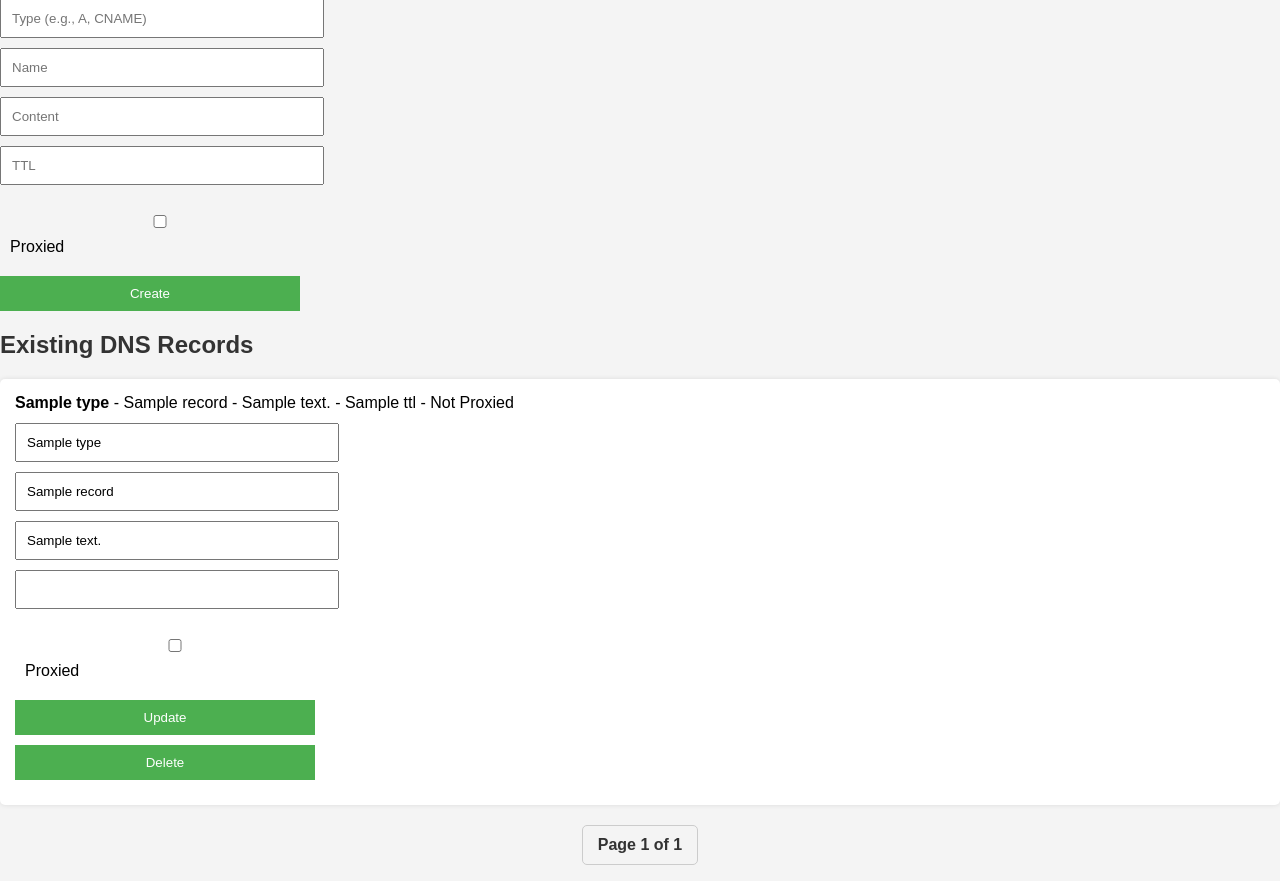
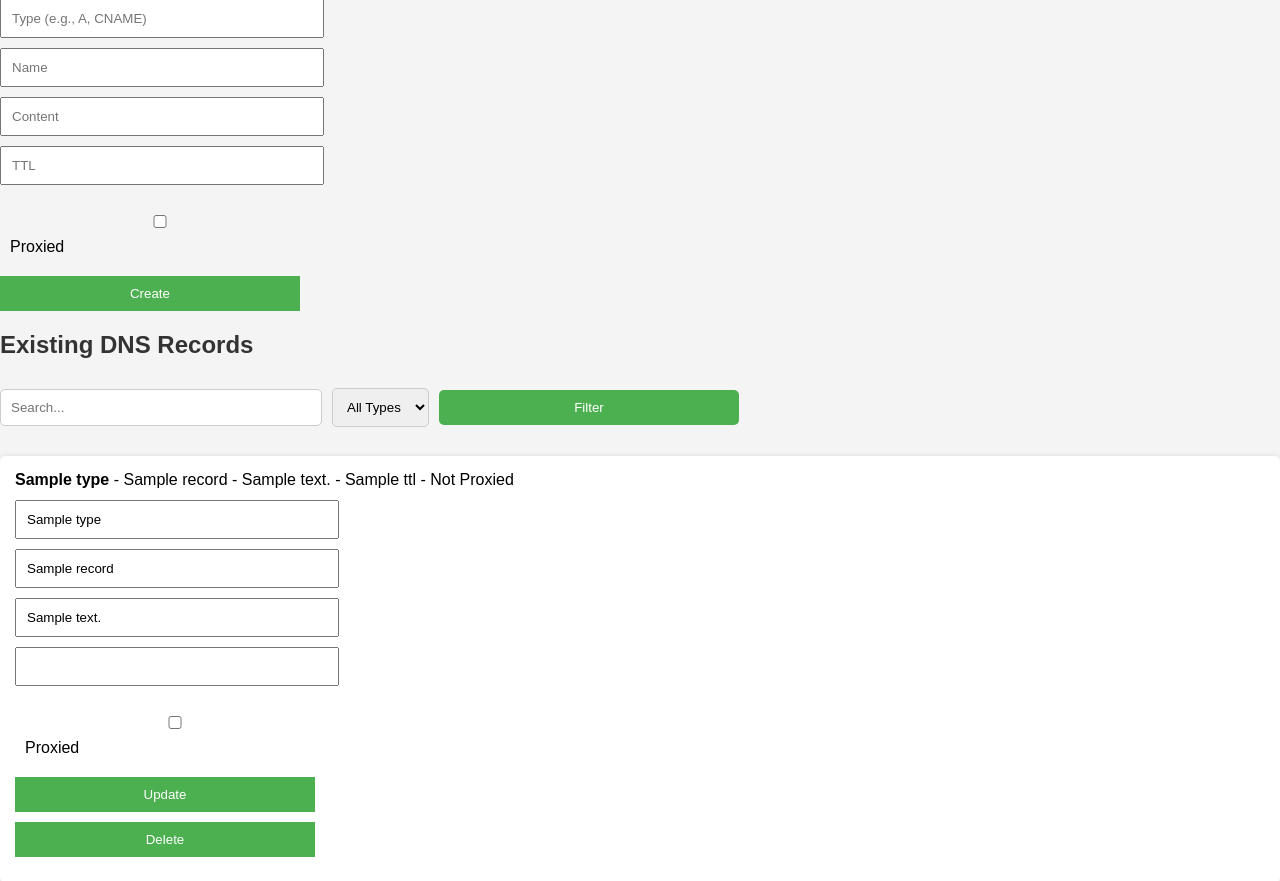
Before and after one commit to davidhfrankelcodes/flask-cloudflare-dns-crud-app, a Flask app: template templates/dns_records.html in a window 1280 px wide. Shown: the part 187-1068 px from the top of the page. Run offline with Flask 3, Linux system fonts and the light colour scheme; the template is opened without the code that fills it: most values are stand-ins (such as "Sample title", 1, 10 or a date in 2020).

Commit message:
pagination and search

```diff
--- a/app.py
+++ b/app.py
@@ -48,6 +48,8 @@ def dns_records():
     zone_id = get_zone_id(domain)
     page = request.args.get('page', 1, type=int)
     per_page = request.args.get('per_page', 10, type=int)
+    search = request.args.get('search', '', type=str)
+    record_type = request.args.get('record_type', '', type=str)
 
     if request.method == 'POST':
         action = request.form.get('action')
@@ -59,14 +61,17 @@ def dns_records():
         elif action == 'delete':
             delete_dns_record(zone_id, record_id)
 
-    records, total_records = list_dns_records(zone_id, page, per_page)
+    all_records, total_records = list_dns_records(zone_id, search, record_type)
     total_pages = (total_records + per_page - 1) // per_page  # Calculate total pages
+    paginated_records = all_records[(page - 1) * per_page: page * per_page]
 
     return render_template('dns_records.html',
-                           records=records,
+                           records=paginated_records,
                            page=page,
                            per_page=per_page,
-                           total_pages=total_pages)
+                           total_pages=total_pages,
+                           search=search,
+                           record_type=record_type)
 
 def get_zone_id(domain):
     url = f'{ZONES_ENDPOINT}?name={domain}'
@@ -76,12 +81,19 @@ def get_zone_id(domain):
         return data['result'][0]['id']
     return None
 
-def list_dns_records(zone_id, page, per_page):
-    url = f'{ZONES_ENDPOINT}/{zone_id}/dns_records?page={page}&per_page={per_page}'
+def list_dns_records(zone_id, search, record_type):
+    url = f'{ZONES_ENDPOINT}/{zone_id}/dns_records?per_page=1000'  # Retrieve up to 1000 records
     response = requests.get(url, headers=headers)
     data = response.json()
-    total_records = data['result_info']['total_count'] if data['success'] else 0
-    return data['result'], total_records if data['success'] else []
+    if not data['success']:
+        return [], 0
+    records = data['result']
+    if record_type:
+        records = [r for r in records if r['type'] == record_type]
+    if search:
+        records = [r for r in records if search.lower() in r['name'].lower() or search.lower() in r['content'].lower()]
+    total_records = len(records)
+    return records, total_records
 
 def create_dns_record(zone_id, form):
     url = f'{ZONES_ENDPOINT}/{zone_id}/dns_records'
--- a/static/styles.css
+++ b/static/styles.css
@@ -85,3 +85,39 @@ li form {
     border: 1px solid #ccc;
     font-weight: bold;
 }
+
+.search-filter {
+    margin-bottom: 20px;
+}
+
+.search-filter form {
+    display: flex;
+    align-items: center;
+    gap: 10px;
+}
+
+.search-filter input[type="text"] {
+    flex: 1;
+    padding: 10px;
+    border: 1px solid #ccc;
+    border-radius: 5px;
+}
+
+.search-filter select {
+    padding: 10px;
+    border: 1px solid #ccc;
+    border-radius: 5px;
+}
+
+.search-filter button {
+    padding: 10px 20px;
+    background-color: #4CAF50;
+    color: white;
+    border: none;
+    border-radius: 5px;
+    cursor: pointer;
+}
+
+.search-filter button:hover {
+    background-color: #45a049;
+}
--- a/templates/dns_records.html
+++ b/templates/dns_records.html
@@ -27,6 +27,19 @@
         </form>
 
         <h2>Existing DNS Records</h2>
+        <div class="search-filter">
+            <form method="GET" action="{{ url_for('dns_records') }}">
+                <input type="text" name="search" placeholder="Search..." value="{{ search }}">
+                <select name="record_type">
+                    <option value="">All Types</option>
+                    <option value="A" {% if record_type == 'A' %}selected{% endif %}>A</option>
+                    <option value="CNAME" {% if record_type == 'CNAME' %}selected{% endif %}>CNAME</option>
+                    <option value="TXT" {% if record_type == 'TXT' %}selected{% endif %}>TXT</option>
+                    <!-- Add more types as needed -->
+                </select>
+                <button type="submit">Filter</button>
+            </form>
+        </div>
         <ul>
         {% for record in records %}
             <li>
@@ -54,11 +67,11 @@
 
         <div class="pagination">
             {% if page > 1 %}
-                <a href="{{ url_for('dns_records', page=page-1, per_page=per_page) }}">&laquo; Previous</a>
+                <a href="{{ url_for('dns_records', page=page-1, per_page=per_page, search=search, record_type=record_type) }}">&laquo; Previous</a>
             {% endif %}
             <span>Page {{ page }} of {{ total_pages }}</span>
             {% if page < total_pages %}
-                <a href="{{ url_for('dns_records', page=page+1, per_page=per_page) }}">Next &raquo;</a>
+                <a href="{{ url_for('dns_records', page=page+1, per_page=per_page, search=search, record_type=record_type) }}">Next &raquo;</a>
             {% endif %}
         </div>
     </div>
```
